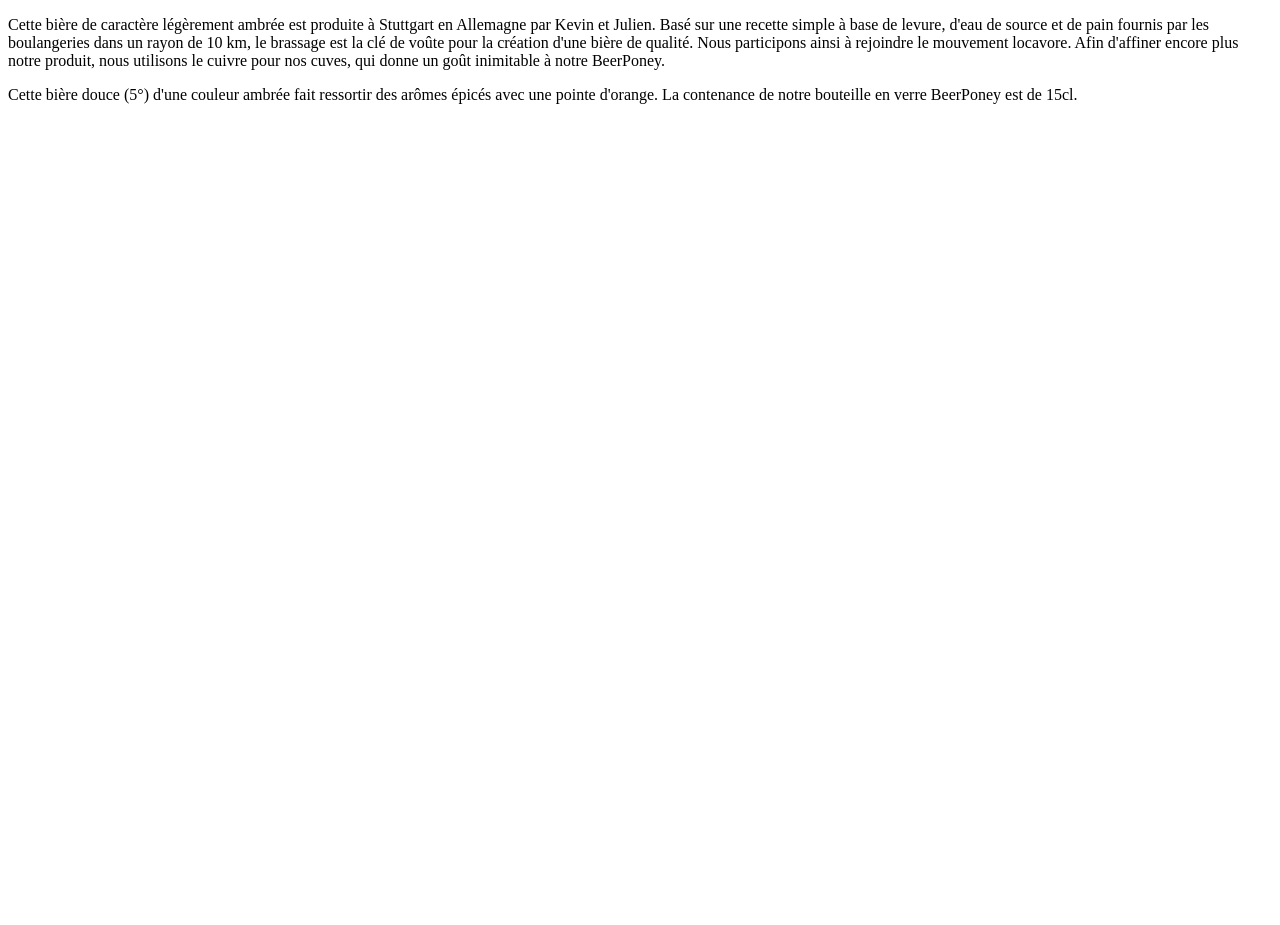
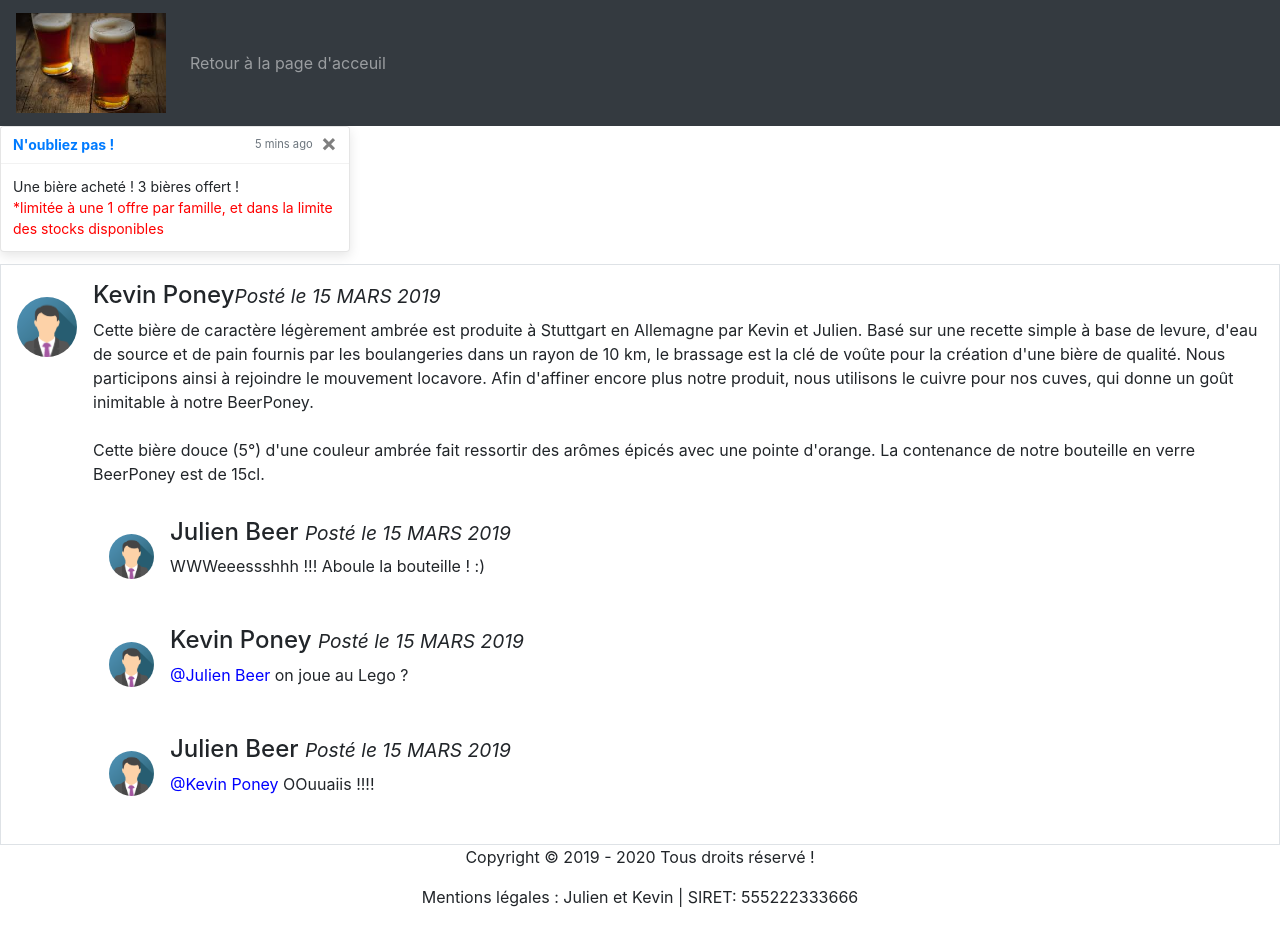
Before and after one commit to isabu77/sitebieretrio, a plain HTML site: page presentation.html in a window 1280 px wide. Before the commit the page ends 800 px from the top, so only its background shows below. Drawn offline with nearby package versions, Linux system fonts and the light colour scheme.

Commit message:
version 1 avec présentation

```diff
--- /dev/null
+++ b/css/style.css
@@ -0,0 +1,7 @@
+footer p.Copyright{
+    text-align: center;
+}
+
+footer p.Mentions{
+    text-align: center;
+}
--- a/presentation.html
+++ b/presentation.html
@@ -2,12 +2,85 @@
 <html>
 	<head>
 		<title>Présentation de la BeerPoney</title>
+		<meta charset="utf-8">
+		<link rel="stylesheet" type="text/css" href="css/style.css">
+		<link rel="shortcut icon" href="images/verredebière.jpg" />
+		<link rel="stylesheet" href="https://maxcdn.bootstrapcdn.com/bootstrap/4.3.1/css/bootstrap.min.css">
+		<script src="https://ajax.googleapis.com/ajax/libs/jquery/3.3.1/jquery.min.js"></script>
+		<script src="https://cdnjs.cloudflare.com/ajax/libs/popper.js/1.14.7/umd/popper.min.js"></script>
+		<script src="https://maxcdn.bootstrapcdn.com/bootstrap/4.3.1/js/bootstrap.min.js"></script>
 	</head>
 	<body>
+		<header>
+							<nav class="navbar navbar-expand-sm bg-dark navbar-dark">
+				  <!-- Brand/logo -->
+				  <a class="navbar-brand" href="#">
+				    <img src="images/verredebière.jpg" alt="logo" style="width:150px;">
+				  </a>
+
+				  <!-- Links -->
+				  <ul class="navbar-nav">
+				    <li class="nav-item">
+				      <a class="nav-link" href="index.html">Retour à la page d'acceuil</a>
+				    </li>
+				  </ul>
+				</nav>
+		</header>
+		<div class="toast" data-autohide="false">
+    <div class="toast-header">
+      <strong class="mr-auto text-primary">N'oubliez pas !</strong>
+      <small class="text-muted">5 mins ago</small>
+      <button type="button" class="ml-2 mb-1 close" data-dismiss="toast">&times;</button>
+    </div>
+    <div class="toast-body">
+      Une bière acheté ! 3 bières offert !<br>
+      <span style="color: red;">*limitée à une 1 offre par famille, et dans la limite des stocks disponibles</span>
+    </div>
+  </div>
+
+				<div class="media border p-3">
+  			<img src="images/img_avatar3.png" alt="John Doe" class="mr-3 mt-3 rounded-circle" style="width:60px;">
+  				<div class="media-body">
+   				 <h4>Kevin Poney<small><i>Posté le 15 MARS 2019</i></small></h4>
     			<p>Cette bière de caractère légèrement ambrée est produite à Stuttgart en Allemagne par Kevin et Julien.
-Basé sur une recette simple à base de levure, d'eau de source et de pain fournis par les boulangeries dans un rayon de 10 km, le brassage est la clé de voûte pour la création d'une bière de qualité. Nous participons ainsi à rejoindre le mouvement locavore. Afin d'affiner encore plus notre produit, nous utilisons le cuivre pour nos cuves, qui donne un goût inimitable à notre BeerPoney.
+		Basé sur une recette simple à base de levure, d'eau de source et de pain fournis par les boulangeries dans un rayon de 10 km, le brassage est la clé de voûte pour la création d'une bière de qualité. Nous participons ainsi à rejoindre le mouvement locavore. Afin d'affiner encore plus notre produit, nous utilisons le cuivre pour nos cuves, qui donne un goût inimitable à notre BeerPoney.<br/><br/>Cette bière douce (5°) d'une couleur ambrée fait ressortir des arômes épicés avec une pointe d'orange.
+		La contenance de notre bouteille en verre BeerPoney est de 15cl.</p>
+    			<div class="media p-3">
+     			 <img src="images/img_avatar3.png" alt="Jane Doe" class="mr-3 mt-3 rounded-circle" style="width:45px;">
+      			<div class="media-body">
+        			<h4>Julien Beer <small><i>Posté le 15 MARS 2019</i></small></h4>
+        			<p>WWWeeessshhh !!! Aboule la bouteille ! :)</p>
+      			</div>
+   			 </div>
+   			 <div class="media p-3">
+     			 <img src="images/img_avatar3.png" alt="Jane Doe" class="mr-3 mt-3 rounded-circle" style="width:45px;">
+      			<div class="media-body">
+        			<h4>Kevin Poney <small><i>Posté le 15 MARS 2019</i></small></h4>
+        			<p><span style="color: blue;">@Julien Beer</span> on joue au Lego ?</p>
+      			</div>
+   			 </div>
+   			 <div class="media p-3">
+     			 <img src="images/img_avatar3.png" alt="Jane Doe" class="mr-3 mt-3 rounded-circle" style="width:45px;">
+      			<div class="media-body">
+        			<h4>Julien Beer <small><i>Posté le 15 MARS 2019</i></small></h4>
+        			<p><span style="color: blue;">@Kevin Poney</span> OOuuaiis !!!!</p>
+      			</div>
+   			 </div>
+  			</div>
+		</div>
+
+
+
+		<footer>
+			<p class="Copyright">Copyright &copy; 2019 - 2020 Tous droits réservé !
+				<br>
+				<p class="Mentions">Mentions légales : Julien et Kevin | SIRET: 555222333666</p>
 			</p>
-<p>Cette bière douce (5°) d'une couleur ambrée fait ressortir des arômes épicés avec une pointe d'orange.
-La contenance de notre bouteille en verre BeerPoney est de 15cl.</p>
+		</footer>
+	<script>
+		$(document).ready(function(){
+  $('.toast').toast('show');
+});
+	</script>
 	</body>
 </html>
```
Also changed, not shown: index.html (+12 -11 lines), stylesheet.css (+16 -5 lines), images/img_avatar3.png (added), 1 other file. Lines whose indentation alone changed are shown as unchanged.
